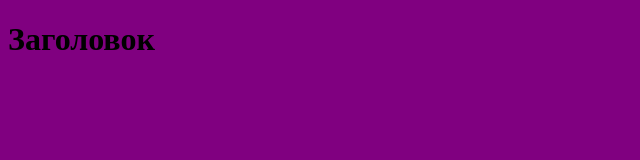
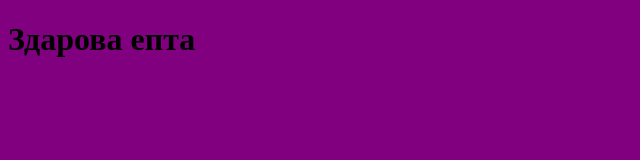
Before and after one commit to Tonya182/github-for-begginers, a plain HTML site: page index.html in a window 1280 px wide. Shown: the whole page, without its empty margins (0-640 px from the left). Drawn offline with Linux system fonts and the light colour scheme.

Commit message:
Добавили приветствие

```diff
--- a/index.html
+++ b/index.html
@@ -10,7 +10,7 @@
 </head>
 
 <body>
-	<h1>Заголовок</h1>
+	<h1>Здарова епта</h1>
 
 </body>
 
```
